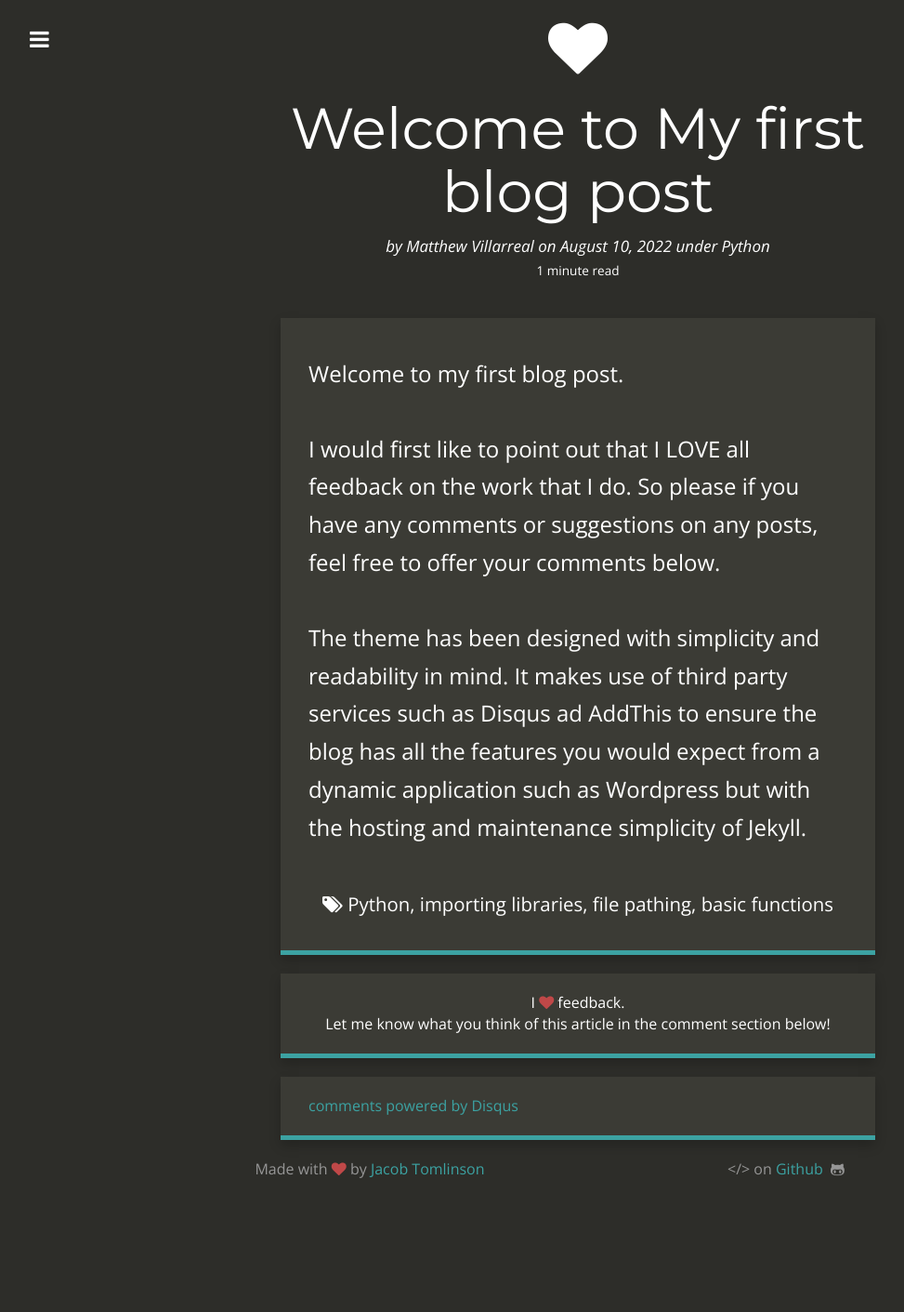
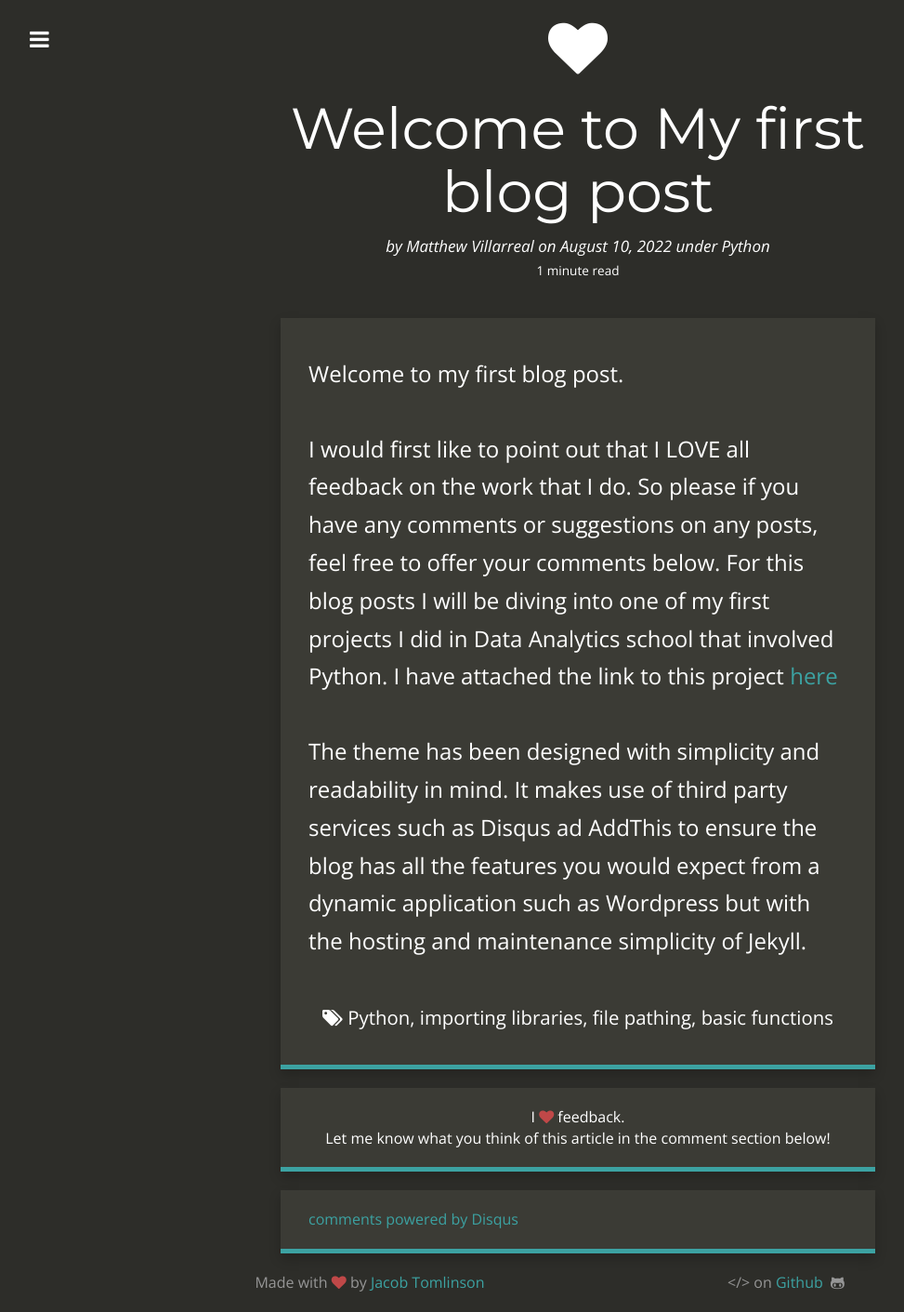
Before and after one commit to Mvillarreal88/mvillarreal88.github.io, a Jekyll site: the page built from _posts/2015-03-23-welcome-to-carte-noir.md, in a window 1280 px wide. Shown: the whole page at 93% size, without its empty margins (18-991 px from the left). Built offline with Jekyll 4.4.1, drawn with Linux system fonts in a browser that asks for light colours; nearby versions of some CDN libraries; comment, search, counter and statistics services are not loaded; before the commit the page ends 1289 px from its top, so only the background shows below that.

Commit message:
Updated reference link in post

```diff
--- a/_posts/2015-03-23-welcome-to-carte-noir.md
+++ b/_posts/2015-03-23-welcome-to-carte-noir.md
@@ -15,7 +15,7 @@ tags:
 
 Welcome to my first blog post.
 
-I would first like to point out that I LOVE all feedback on the work that I do. So please if you have any comments or suggestions on any posts, feel free to offer your comments below.
+I would first like to point out that I LOVE all feedback on the work that I do. So please if you have any comments or suggestions on any posts, feel free to offer your comments below. For this blog posts I will be diving into one of my first projects I did in Data Analytics school that involved Python. I have attached the link to this project [here](https://github.com/Mvillarreal88/Bank-and-Polling-Python-Analysis-)
 
 The theme has been designed with simplicity and readability in mind. It makes
 use of third party services such as Disqus ad AddThis to ensure the blog has
```
